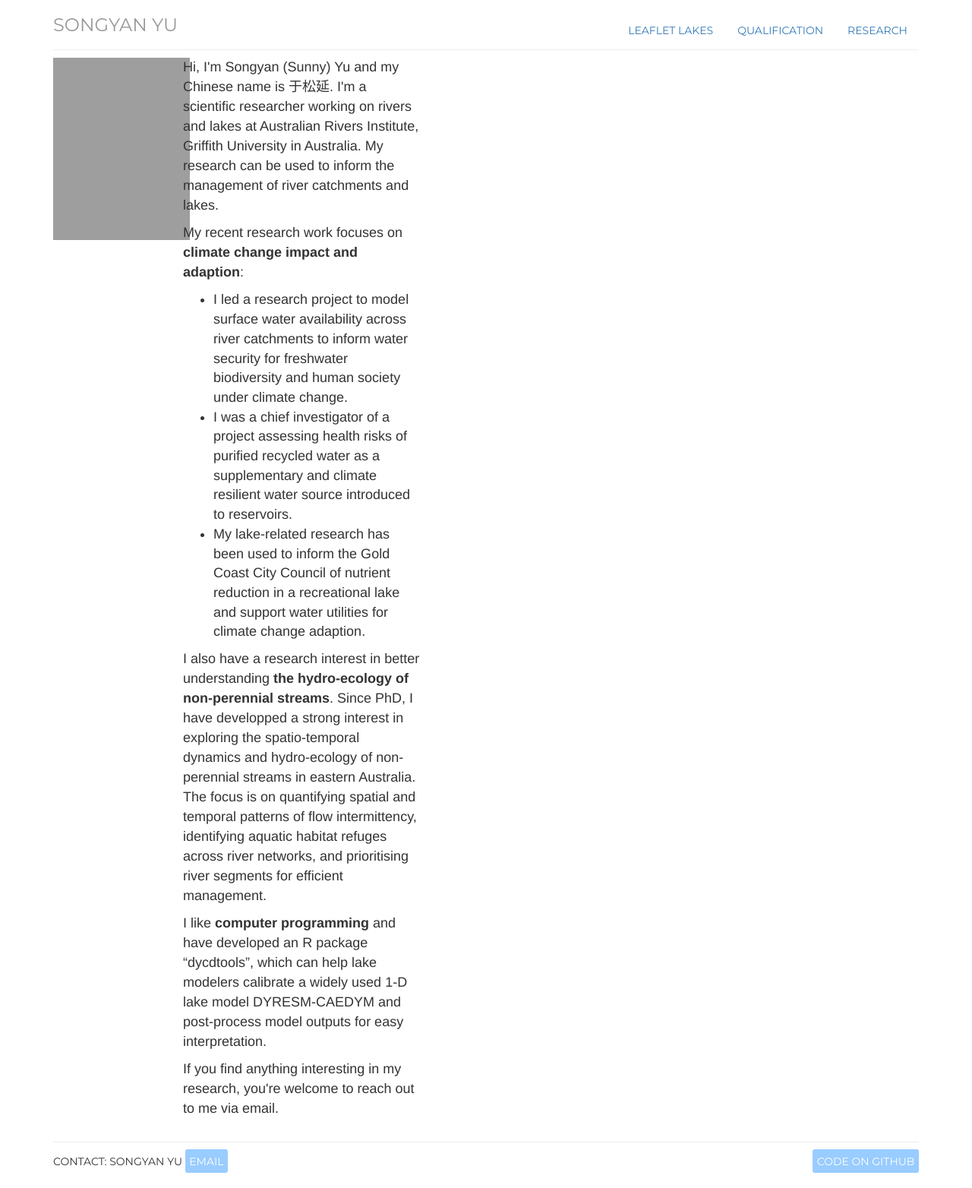
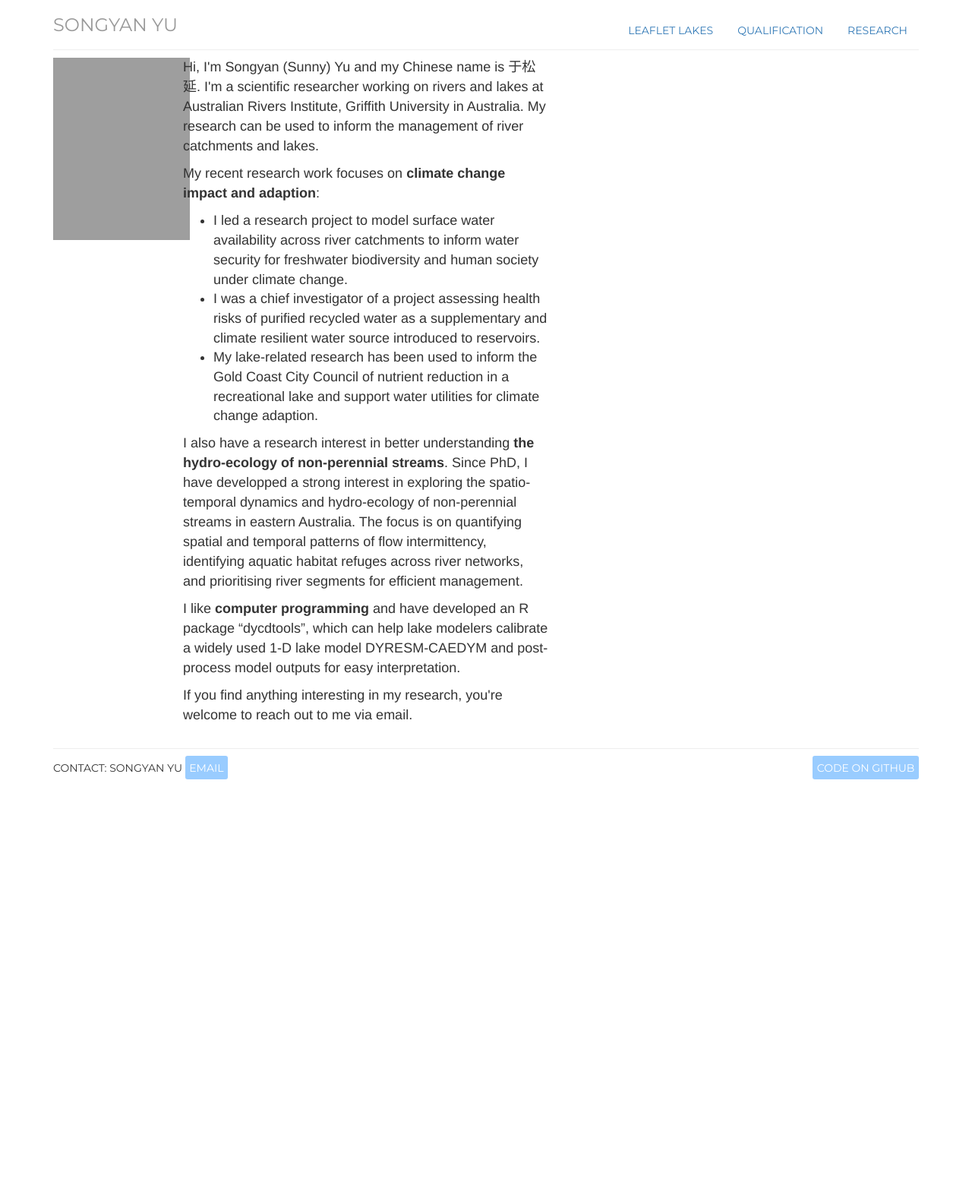
Before and after one commit to SongyanYu/SongyanYu.github.io, a Jekyll site: the page built from index.html, in a window 1280 px wide. Shown: the whole page at 76% size. Built offline with Jekyll 4.4.1, drawn with Linux system fonts in a browser that asks for light colours; after the commit the page ends 1046 px from its top, so only the background shows below that; grey boxes are pictures that could not be loaded.

Commit message:
change back col width

```diff
--- a/index.html
+++ b/index.html
@@ -9,7 +9,7 @@
      <img src="images/profile pic.jpg" alt="portrait" width=180 height=240 />
   </div>
 
-  <div class="col-sm-6">
+  <div class="col-sm-9">
      <p><font size ="+1">Hi, I'm Songyan (Sunny) Yu and my Chinese name is 于松延. I'm a scientific researcher working on rivers and lakes at Australian Rivers Institute, Griffith University in Australia.
 	 My research can be used to inform the management of river catchments and lakes.</font></p>
 
```
